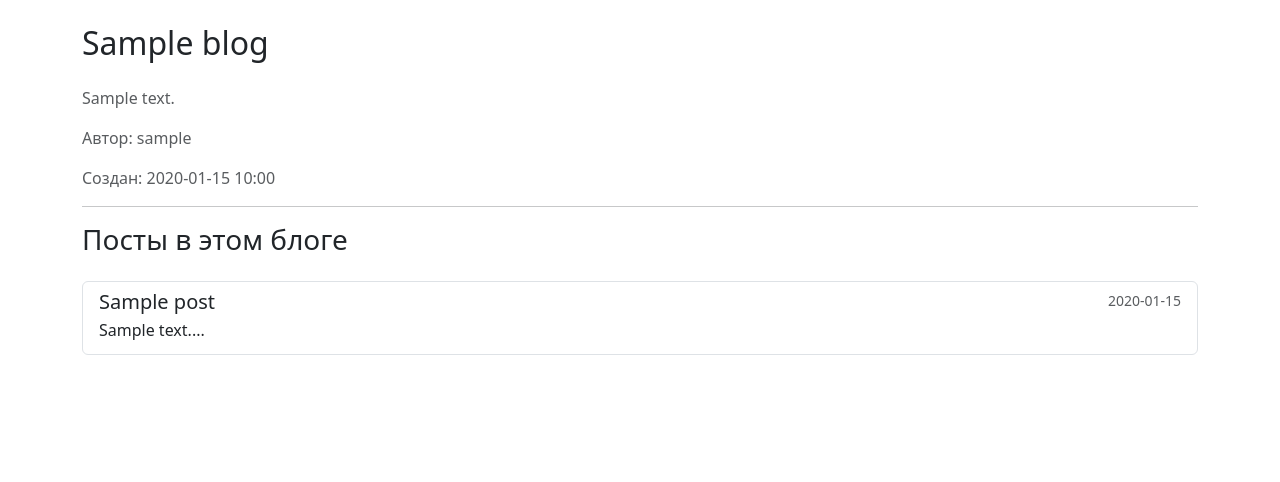
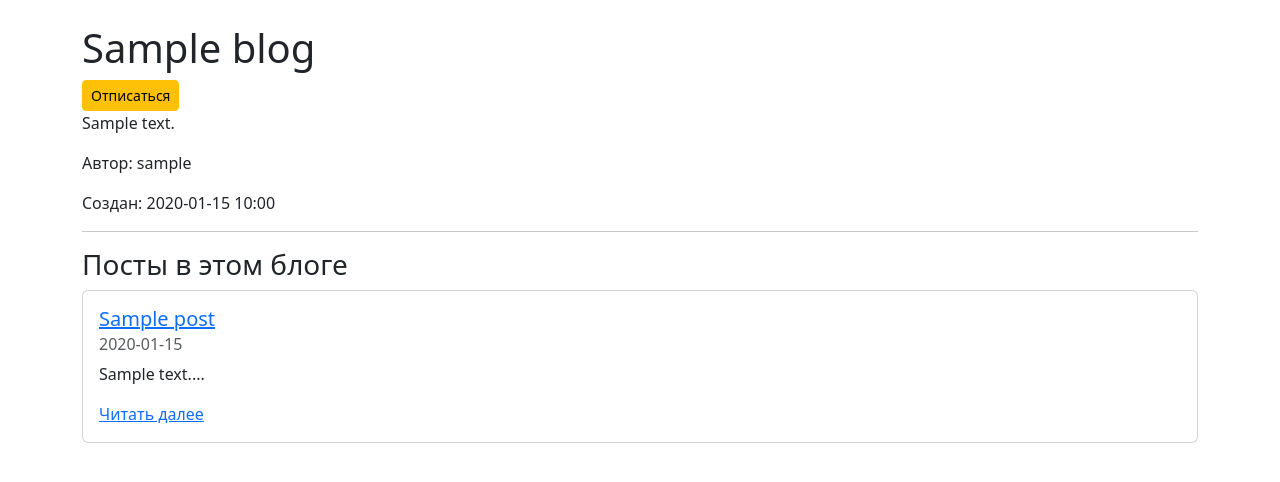
Before and after one commit to dmitryemacs/web_blog, a Flask app: template app/templates/blog.html in a window 1280 px wide. Shown: the part 56-538 px from the top of the page. Run offline with Flask 3, Linux system fonts and the light colour scheme; a user stored in the database is signed in; tables that the repository leaves empty hold one stand-in row (values such as "Sample post"); the template is opened without the code that fills it: values that come from a table or form of the project are taken from there, most other values are stand-ins (such as "Sample title", 1, 10 or a date in 2020).

Commit message:
update web page

```diff
--- a/app/templates/blog.html
+++ b/app/templates/blog.html
@@ -1,46 +1,48 @@
 {% extends 'base.html' %}
 {% block content %}
-    <div class="d-flex justify-content-between align-items-center mb-3">
-        <h2>{{ blog.title }}</h2>
-        {% if current_user.is_authenticated and current_user == blog.owner %}
-            <div>
-                <a href="{{ url_for('main.edit_blog', blog_id=blog.id) }}" class="btn btn-warning btn-sm me-2">Редактировать блог</a>
-                <form action="{{ url_for('main.delete_blog', blog_id=blog.id) }}" method="POST" style="display:inline;">
-                    <button type="submit" class="btn btn-danger btn-sm" onclick="return confirm('Вы уверены, что хотите удалить этот блог? Все посты в нем также будут удалены.');">Удалить блог</button>
+    <h1>{{ blog.title }}</h1>
+    {% if current_user.is_authenticated %}
+        {% if current_user == blog.owner %}
+            <a href="{{ url_for('main.edit_blog', blog_id=blog.id) }}" class="btn btn-secondary btn-sm">Редактировать блог</a>
+            <form action="{{ url_for('main.delete_blog', blog_id=blog.id) }}" method="POST" style="display: inline;">
+                <button type="submit" class="btn btn-danger btn-sm">Удалить блог</button>
+            </form>
+            <a href="{{ url_for('main.new_post', blog_id=blog.id) }}" class="btn btn-primary btn-sm">Создать новый пост</a>
+        {% else %}
+            {# Кнопки подписки/отписки для других пользователей #}
+            {% if is_subscribed %}
+                <form action="{{ url_for('main.unsubscribe_blog', blog_id=blog.id) }}" method="POST" style="display: inline;">
+                    <button type="submit" class="btn btn-warning btn-sm">Отписаться</button>
                 </form>
-            </div>
+            {% else %}
+                <form action="{{ url_for('main.subscribe_blog', blog_id=blog.id) }}" method="POST" style="display: inline;">
+                    <button type="submit" class="btn btn-success btn-sm">Подписаться</button>
+                </form>
+            {% endif %}
         {% endif %}
-    </div>
-    <p class="text-muted">{{ blog.description }}</p>
-    <p class="text-muted">Автор: {{ blog.owner.username }}</p>
-    <p class="text-muted">Создан: {{ blog.created_at.strftime('%Y-%m-%d %H:%M') }}</p>
+    {% endif %}
+
+    <p>{{ blog.description }}</p>
+    <p>Автор: {{ blog.owner.username }}</p>
+    <p>Создан: {{ blog.created_at.strftime('%Y-%m-%d %H:%M') }}</p>
 
     <hr>
-
-    <div class="d-flex justify-content-between align-items-center mb-3">
-        <h3>Посты в этом блоге</h3>
+    <h3>Посты в этом блоге</h3>
+    {% if posts %}
+        {% for post in posts %}
+            <div class="card mb-3">
+                <div class="card-body">
+                    <h5 class="card-title"><a href="{{ url_for('main.post', post_id=post.id) }}">{{ post.title }}</a></h5>
+                    <h6 class="card-subtitle mb-2 text-muted">{{ post.created_at.strftime('%Y-%m-%d') }}</h6>
+                    <p class="card-text">{{ post.content[:150] }}...</p> {# Показываем часть контента #}
+                    <a href="{{ url_for('main.post', post_id=post.id) }}" class="card-link">Читать далее</a>
+                </div>
+            </div>
+        {% endfor %}
+    {% else %}
+        <p>В этом блоге пока нет постов.</p>
         {% if current_user.is_authenticated and current_user == blog.owner %}
-            <a href="{{ url_for('main.new_post', blog_id=blog.id) }}" class="btn btn-primary btn-sm">Создать новый пост</a>
+            <p><a href="{{ url_for('main.new_post', blog_id=blog.id) }}">Создайте первый!</a></p>
         {% endif %}
-    </div>
-
-    {% if posts %}
-        <div class="list-group">
-            {% for post in posts %}
-                <a href="{{ url_for('main.post', post_id=post.id) }}" class="list-group-item list-group-item-action flex-column align-items-start mb-2">
-                    <div class="d-flex w-100 justify-content-between">
-                        <h5 class="mb-1">{{ post.title }}</h5>
-                        <small class="text-muted">{{ post.created_at.strftime('%Y-%m-%d') }}</small>
-                    </div>
-                    <p class="mb-1">{{ post.content[:150] }}...</p> {# Показываем часть контента #}
-                </a>
-            {% endfor %}
-        </div>
-    {% else %}
-        <p>В этом блоге пока нет постов.
-            {% if current_user.is_authenticated and current_user == blog.owner %}
-                <a href="{{ url_for('main.new_post', blog_id=blog.id) }}">Создайте первый!</a>
-            {% endif %}
-        </p>
     {% endif %}
 {% endblock %}
```
Also changed, not shown: app/templates/post.html (+29 -31 lines).
